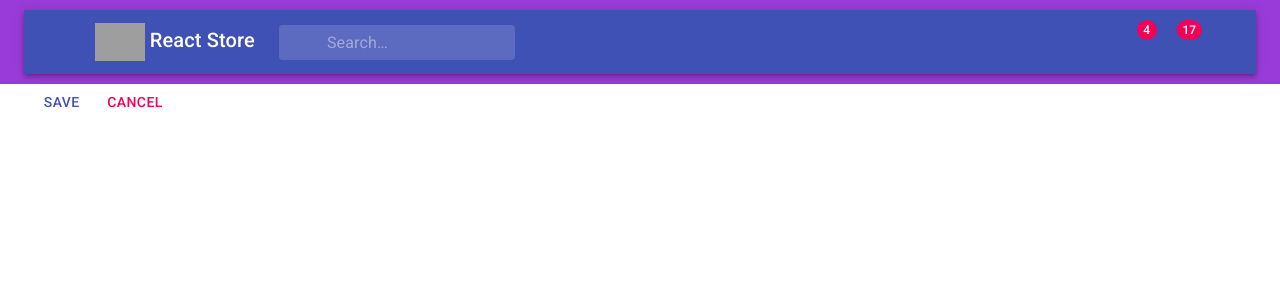
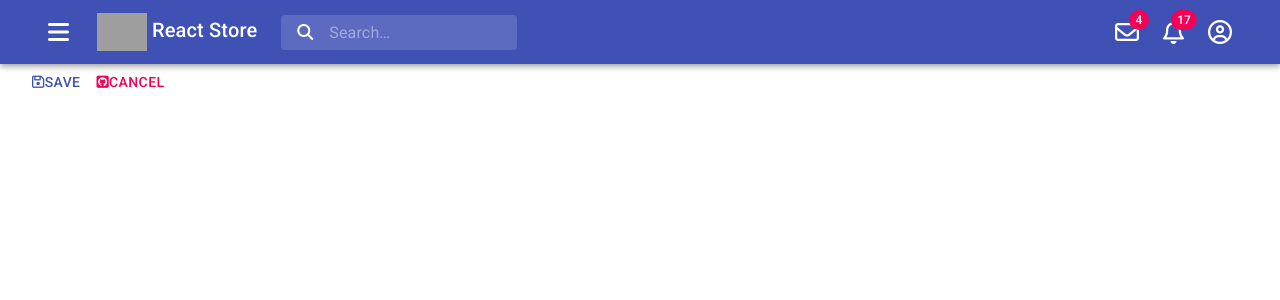
Before and after one commit to melboudali/React-Shop, a React (Create React App) app: page / in a window 1280 px wide. Shown: the top 300 px of the page. Built offline with nearby package versions, Linux system fonts and the light colour scheme; grey boxes are pictures that could not be loaded.

Commit message:
font awesome fixed

```diff
--- a/public/index.html
+++ b/public/index.html
@@ -1,10 +1,6 @@
 <!DOCTYPE html>
 <html lang="en">
   <head>
-    <script
-      src="https://kit.fontawesome.com/b09afaf06e.js"
-      crossorigin="anonymous"
-    ></script>
     <meta charset="utf-8" />
     <link rel="icon" href="%PUBLIC_URL%/favicon.ico" />
     <meta name="viewport" content="width=device-width, initial-scale=1" />
@@ -20,6 +16,10 @@
       rel="stylesheet"
     />
     <title>React App</title>
+    <script
+      src="https://kit.fontawesome.com/b09afaf06e.js"
+      crossorigin="anonymous"
+    ></script>
   </head>
   <body>
     <noscript>You need to enable JavaScript to run this app.</noscript>
--- a/src/App.sass
+++ b/src/App.sass
@@ -1,9 +1,4 @@
 @import './components/layouts/Navbar'
-
-*
-    margin: 0
-    padding: 0
-    font-family: 'Roboto' !important
 
 html
     min-height: 100%
--- a/src/components/Home.jsx
+++ b/src/components/Home.jsx
@@ -13,7 +13,7 @@ const Home = props => {
           save
         </Button>
         <Button color='secondary'>
-          <i className='fas fa-times' />
+          <i className='fab fa-github-square' />
           cancel
         </Button>
       </Container>
--- a/src/components/layouts/Navbar.jsx
+++ b/src/components/layouts/Navbar.jsx
@@ -154,9 +154,8 @@ const Navbar = ({ Container }) => {
   );
 
   return (
-    <div className='Navbar'>
-      <Container>
-        {/* <ul>
+    <>
+      {/* <ul>
           <li>Home</li>
           <li>Categories</li>
           <li>Account</li>
@@ -165,7 +164,8 @@ const Navbar = ({ Container }) => {
           <li>Login/Register</li>
           <li>Cart</li>
         </ul> */}
-        <AppBar position='static'>
+      <AppBar position='static'>
+        <Container>
           <Toolbar>
             <IconButton
               edge='start'
@@ -230,11 +230,11 @@ const Navbar = ({ Container }) => {
               </IconButton>
             </div>
           </Toolbar>
-        </AppBar>
-        {renderMobileMenu}
-        {renderMenu}
-      </Container>
-    </div>
+        </Container>
+      </AppBar>
+      {renderMobileMenu}
+      {renderMenu}
+    </>
   );
 };
 
```
